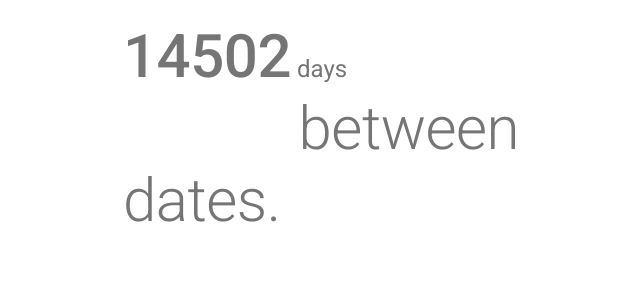
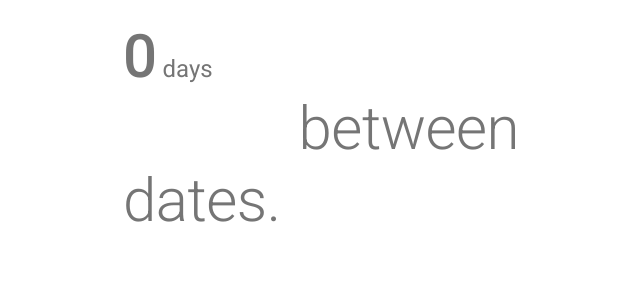
Before and after one commit to zacarias-wichipu-com/days-between-dates, a React app: page / in a window 1280 px wide. Shown: the top 300 px of the page, without its empty margins (319-959 px from the left). Built offline with nearby package versions, Linux system fonts and the light colour scheme.

Commit message:
Create header component

```diff
--- a/package.json
+++ b/package.json
@@ -34,6 +34,7 @@
     "mini-css-extract-plugin": "^0.8.0",
     "node-sass": "^4.13.0",
     "optimize-css-assets-webpack-plugin": "^5.0.3",
+    "prop-types": "^15.7.2",
     "react": "^16.12.0",
     "react-dom": "^16.12.0",
     "sass-loader": "^8.0.0",
--- a/src/DaysBetweenDates/DaysBetweenDatesApp.jsx
+++ b/src/DaysBetweenDates/DaysBetweenDatesApp.jsx
@@ -1,41 +1,34 @@
 import React, { Component } from 'react'
-import { Box, Container, Typography } from '@material-ui/core'
+import PropTypes from 'prop-types'
+import { Container } from '@material-ui/core'
 import 'typeface-roboto'
+import DaysBetweenDatesHeader from './DaysBetweenDatesHeader'
 import './../app.scss'
 
 export default class DaysBetweenDatesApp extends Component {
+  constructor (props) {
+    super(props)
+
+    const { currentDate } = props
+
+    this.state = {
+      fromDate: currentDate,
+      toDate: currentDate
+    }
+  }
+
   render () {
     return (
       <Container maxWidth={'xs'}>
-        <Box component={'header'}>
-          <Box
-            component={'h1'}
-            color={'text.secondary'}>
-            <Typography
-              component={'span'}
-              variant={'h5'}
-              display={'block'}
-              align={'left'}>
-              <Typography
-                component={'strong'}
-                variant={'h2'}
-                className={'calculate-days-between-dates'}>
-                14502</Typography>
-              <span> </span>days
-            </Typography>
-            <Typography
-              component={'span'}
-              variant={'h2'}
-              display={'block'}
-              align={'right'}>between</Typography>
-            <Typography
-              component={'span'}
-              variant={'h2'}
-              display={'block'}
-              align={'left'}>dates.</Typography>
-          </Box>
-        </Box>
+        <DaysBetweenDatesHeader
+          {...this.props}
+          {...this.state}/>
       </Container>
     )
   }
 }
+
+DaysBetweenDatesApp.propTypes = {
+  dateFormat: PropTypes.string.isRequired,
+  currentDate: PropTypes.string.isRequired
+}
--- /dev/null
+++ b/src/DaysBetweenDates/DaysBetweenDatesHeader.jsx
@@ -0,0 +1,54 @@
+import React from 'react'
+import PropTypes from 'prop-types'
+import { differenceInDays, parse } from 'date-fns'
+import { Box, Typography } from '@material-ui/core'
+
+export default function DaysBetweenDatesHeader (props) {
+  const {
+    dateFormat,
+    fromDate,
+    toDate
+  } = props
+
+  const daysBetweenDate = differenceInDays(
+    parse(fromDate, dateFormat, new Date()),
+    parse(toDate, dateFormat, new Date())
+  )
+
+  return (
+    <Box component={'header'}>
+      <Box
+        component={'h1'}
+        color={'text.secondary'}>
+        <Typography
+          component={'span'}
+          variant={'h5'}
+          display={'block'}
+          align={'left'}>
+          <Typography
+            component={'strong'}
+            variant={'h2'}
+            className={'calculate-days-between-dates'}>
+            {daysBetweenDate}</Typography>
+          <span> </span>days
+        </Typography>
+        <Typography
+          component={'span'}
+          variant={'h2'}
+          display={'block'}
+          align={'right'}>between</Typography>
+        <Typography
+          component={'span'}
+          variant={'h2'}
+          display={'block'}
+          align={'left'}>dates.</Typography>
+      </Box>
+    </Box>
+  )
+}
+
+DaysBetweenDatesHeader.propTypes = {
+  dateFormat: PropTypes.string.isRequired,
+  fromDate: PropTypes.string.isRequired,
+  toDate: PropTypes.string.isRequired
+}
--- a/src/app.jsx
+++ b/src/app.jsx
@@ -1,10 +1,16 @@
 import React from 'react'
 import { render } from 'react-dom'
-import DaysBetweenDatesApp from './DaysBetweenDates/DaysBetweenDatesApp.jsx'
+import { format } from 'date-fns'
+import DaysBetweenDatesApp from './DaysBetweenDates/DaysBetweenDatesApp'
+
+const dateFormat = 'dd/MM/yyyy'
+const currentDate = format(new Date(), dateFormat)
 
 const App = () => {
   return (
-    <DaysBetweenDatesApp/>
+    <DaysBetweenDatesApp
+      dateFormat={dateFormat}
+      currentDate={currentDate}/>
   )
 }
 
--- a/webpack.config.js
+++ b/webpack.config.js
@@ -146,6 +146,9 @@ const webpack = (env, argv) => {
     module: {
       rules: rules
     },
+    resolve: {
+      extensions: ['.js', '.jsx']
+    },
     devtool: useSourcemaps ? 'inline-source-map' : false,
     devServer: devServer,
     optimization: optimization,
```
